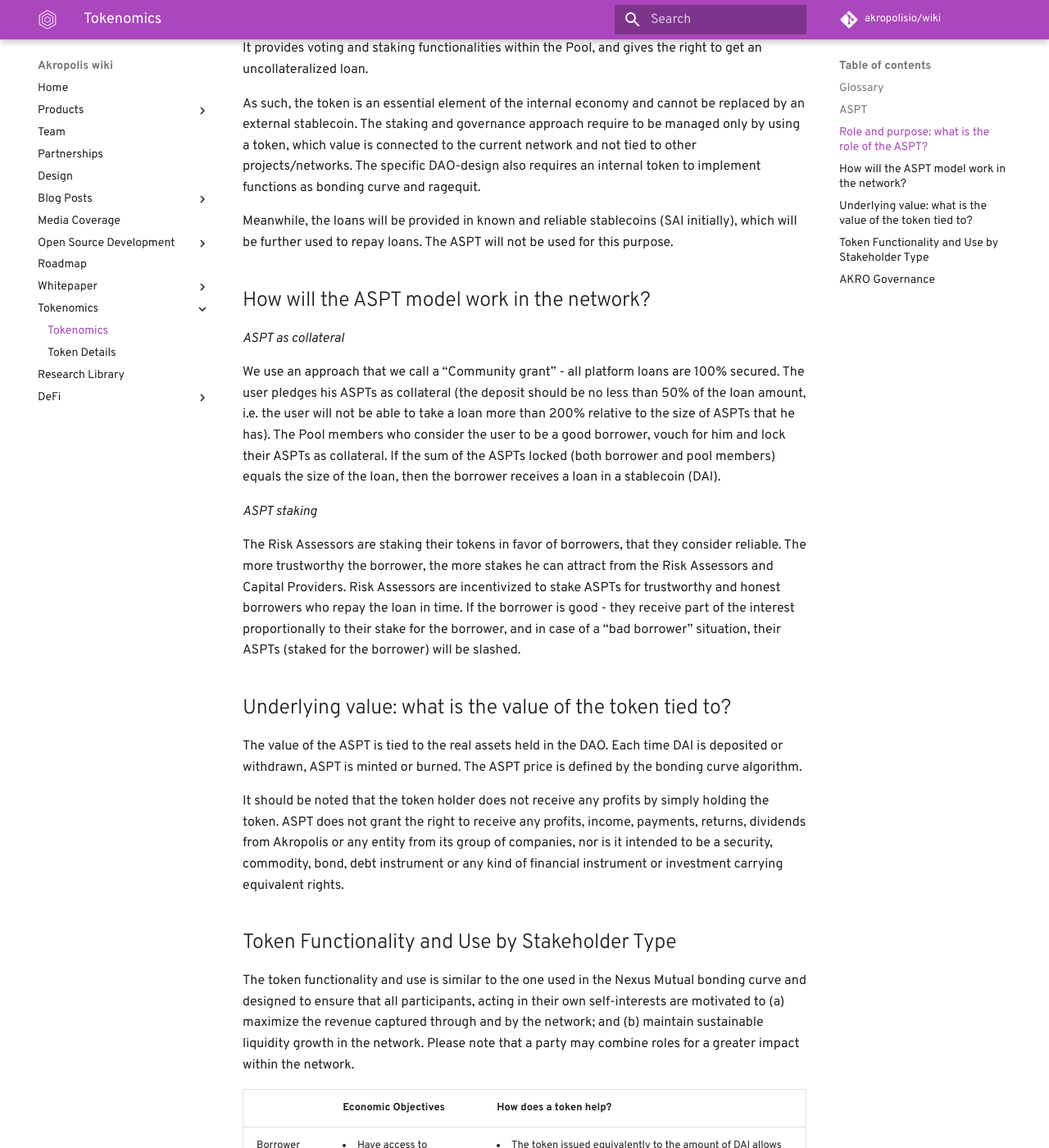
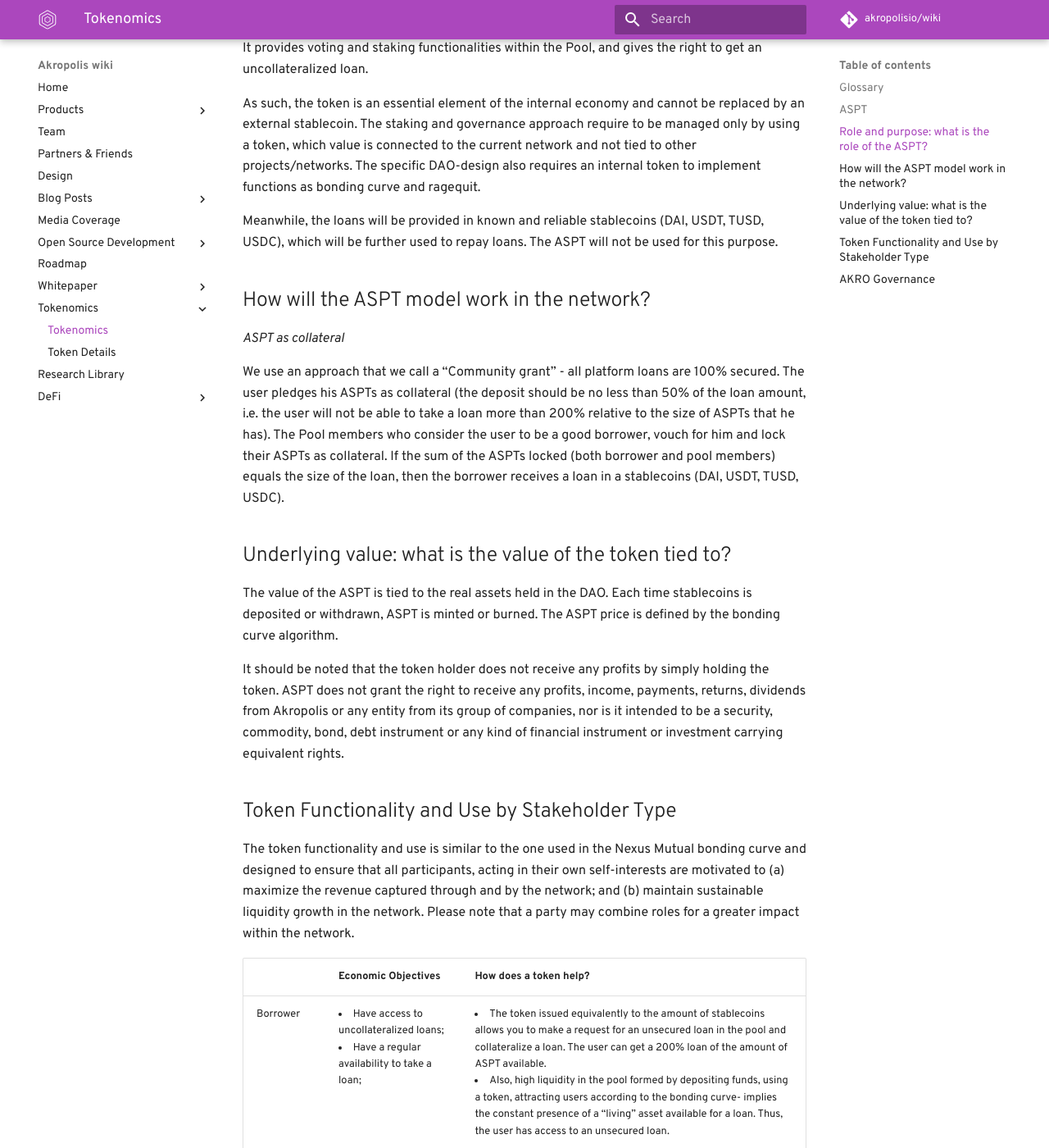
Before and after one commit to kaonone/wiki, an MkDocs documentation site: the page built from docs/tokenomics.md, in a window 1280 px wide and 1400 px high, scrolled down 746 px. Shown: the whole window at 82% size. Built offline with MkDocs 1.6.1 and Material for MkDocs 9.7.7, drawn with Linux system fonts in a browser that asks for light colours; some web fonts are replaced; comment, search, counter and statistics services are not loaded; old or Windows-style settings are respelled for this version of MkDocs; some of the changed text lies outside the part shown.

Commit message:
tokenomics upd

```diff
--- a/docs/tokenomics.md
+++ b/docs/tokenomics.md
@@ -2,9 +2,9 @@
 
 ## Glossary
 
-**ASPT**  –  ERC20 token of the Akropolis DAO. Gives the right to vote on decisions inside the pool and get access to an uncollateralized loan.
+**ASPT**  –  ERC20 token of the Sparta Pool. Gives the right to vote on decisions inside the pool and get access to an uncollateralized loan.
 
-**AKRO** – ERC20 token for system governance. Gives the right to vote for changes in the DAO parameters - interest rate, bonding curve parameters, loan collateralization ratio, etc..
+**AKRO** – ERC20 token for system governance. Gives the right to vote for changes in the Pool parameters - interest rate, bonding curve parameters, loan collateralization ratio, etc.
 
 **Bonding curve** – mathematical formula defining the ASPT price due to the pool liquidity and the number of issued ASPTs.
 
@@ -20,21 +20,17 @@
 
 As such, the token is an essential element of the internal economy and cannot be replaced by an external stablecoin. The staking and governance approach require to be managed only by using a token, which value is connected to the current network and not tied to other projects/networks. The specific DAO-design also requires an internal token to implement functions as bonding curve and ragequit.
 
-Meanwhile, the loans will be provided in known and reliable stablecoins (SAI initially), which will be further used to repay loans. The ASPT will not be used for this purpose.
+Meanwhile, the loans will be provided in known and reliable stablecoins (DAI, USDT, TUSD, USDC), which will be further used to repay loans. The ASPT will not be used for this purpose.
 
 ## How will the ASPT model work in the network?
 
 *ASPT as collateral*
 
-We use an approach that we call a “Community grant” - all platform loans are 100% secured. The user pledges his ASPTs as collateral (the deposit should be no less than 50% of the loan amount, i.e. the user will not be able to take a loan more than 200% relative to the size of ASPTs that he has). The Pool members who consider the user to be a good borrower, vouch for him and lock their ASPTs as collateral. If the sum of the ASPTs locked (both borrower and pool members) equals the size of the loan, then the borrower receives a loan in a stablecoin (DAI).
-
-*ASPT staking*
-
-The Risk Assessors are staking their tokens in favor of borrowers, that they consider reliable. The more trustworthy the borrower, the more stakes he can attract from the Risk Assessors and Capital Providers. Risk Assessors are incentivized to stake ASPTs for trustworthy and honest borrowers who repay the loan in time. If the borrower is good - they receive part of the interest proportionally to their stake for the borrower, and in case of a “bad borrower” situation, their ASPTs (staked for the borrower) will be slashed.
+We use an approach that we call a “Community grant” - all platform loans are 100% secured. The user pledges his ASPTs as collateral (the deposit should be no less than 50% of the loan amount, i.e. the user will not be able to take a loan more than 200% relative to the size of ASPTs that he has). The Pool members who consider the user to be a good borrower, vouch for him and lock their ASPTs as collateral. If the sum of the ASPTs locked (both borrower and pool members) equals the size of the loan, then the borrower receives a loan in a stablecoins (DAI, USDT, TUSD, USDC).
 
 ## Underlying value: what is the value of the token tied to?
 
-The value of the ASPT is tied to the real assets held in the DAO. Each time DAI is deposited or withdrawn, ASPT is minted or burned. The ASPT price is defined by the bonding curve algorithm.
+The value of the ASPT is tied to the real assets held in the DAO. Each time stablecoins is deposited or withdrawn, ASPT is minted or burned. The ASPT price is defined by the bonding curve algorithm.
 
 It should be noted that the token holder does not receive any profits by simply holding the token. ASPT does not grant the right to receive any profits, income, payments, returns, dividends from Akropolis or any entity from its group of companies, nor is it intended to be a security, commodity, bond, debt instrument or any kind of financial instrument or investment carrying equivalent rights.
 
@@ -45,20 +41,15 @@
 
 |    	|      **Economic Objectives**      	|   **How does a token help?**	|
 |----------	|-------------	|---	|
-| Borrower 	|  <li>Have access to uncollateralized loans; <li>Have a regular availability to take a loan;|  <li>The token issued equivalently to the amount of DAI allows you to make a request for an unsecured loan in the pool and collateralize a loan. The user can get a 200% loan of the amount of ASPT available. <li>Also, high liquidity in the pool formed by depositing funds, using a token, attracting users according to the bonding curve-  implies the constant presence of a “living” asset available for a loan. Thus, the user has access to an unsecured loan.  |
-| Capital Provider 	|  <li>To grant loans with the best risk/profit ratio  |  <li>Providing capital in ASPT, the provider can stake for the requests of the borrowers, receiving a percentage of interest.  |
-|  Risk Assessor  |  <li>Get rewarded for the correct risk assessment and tokens staking  |  <li>ASPT allows you to delegate the management of your funds to a risk assessor. Upon successful risk management, the assessor receives his set percentage of interest for staking.  |
-
+| Borrower 	|  <li>Have access to uncollateralized loans; <li>Have a regular availability to take a loan;|  <li>The token issued equivalently to the amount of stablecoins allows you to make a request for an unsecured loan in the pool and collateralize a loan. The user can get a 200% loan of the amount of ASPT available. <li>Also, high liquidity in the pool formed by depositing funds, using a token, attracting users according to the bonding curve-  implies the constant presence of a “living” asset available for a loan. Thus, the user has access to an unsecured loan.  |
+| Lender 	|  <li>To grant loans with the best risk/profit ratio  |  <li>Providing capital in ASPT, the provider can stake for the requests of the borrowers, receiving a percentage of interest.  |
 
 ## AKRO Governance
 
-Our management system is similar in its principles to the MakerDAO governance.
-By purchasing and staking AKRO tokens, the user can:
+AKRO is similar to MKR (MakerDAO) and COMP (Compound). It is a governance token and is used for voting for protocol parameters, as well as for liquidity incentivization. More on it below:
 
-●	Participate in the system governance - vote for changes in bonding curve parameters, collateralization level, buyback parameters, etc. It can be only done only by AKRO holders (and not ASPTs holders) to prevent pool members from abusing their power (e.g. entering the pool, change bonding curve and make the ASPTs too expensive to enter the pool for future members).
-
-●	Buyback & Burn - there is a spread between enter and exit price of the ASPT, which forms pool earnings (formula in [Bonding curve mechanics](https://wiki.akropolis.io/pool/#bonding-curve-mechanics)). It is used for AKRO tokens buyback and burn.
-
-
+- Token holders can participate in the system governance (soon to be launched) - vote on changes in the protocol parameters - bonding curve shape, collateralization level, minimum and maximum thresholds for loan APRs, etc.
+- Liquidity mining incentives - part of TTS is allocated to liquidity mining and will be distributed to product users throughout the course of 2 years.
+- Burn - there is a spread between enter and exit price of the ASPT, which forms Sparta earnings. It is used to buy AKRO tokens from the market and burning them.
 
 <br/><br/>
--- a/mkdocs.yml
+++ b/mkdocs.yml
@@ -41,7 +41,7 @@
     - Sparta FAQ: 'spartafaq.md'
     - Delphi: 'delphi.md'
   - Team: 'team.md'
-  - Partnerships: 'partners.md'
+  - Partners & Friends: 'partners.md'
   - Design: 'design.md'
   - Blog Posts:
     - 2020: 'blog/2020.md'
```
